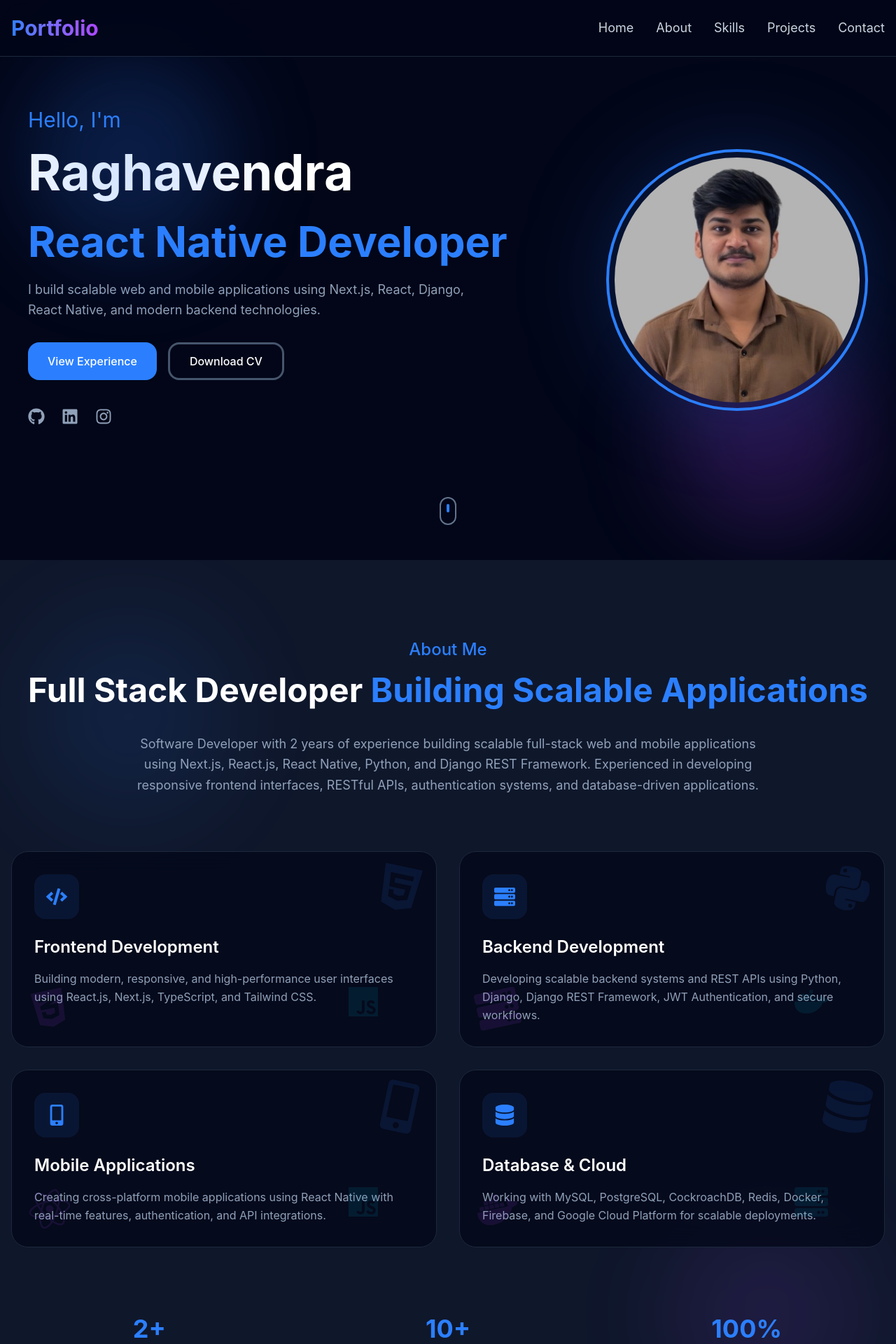
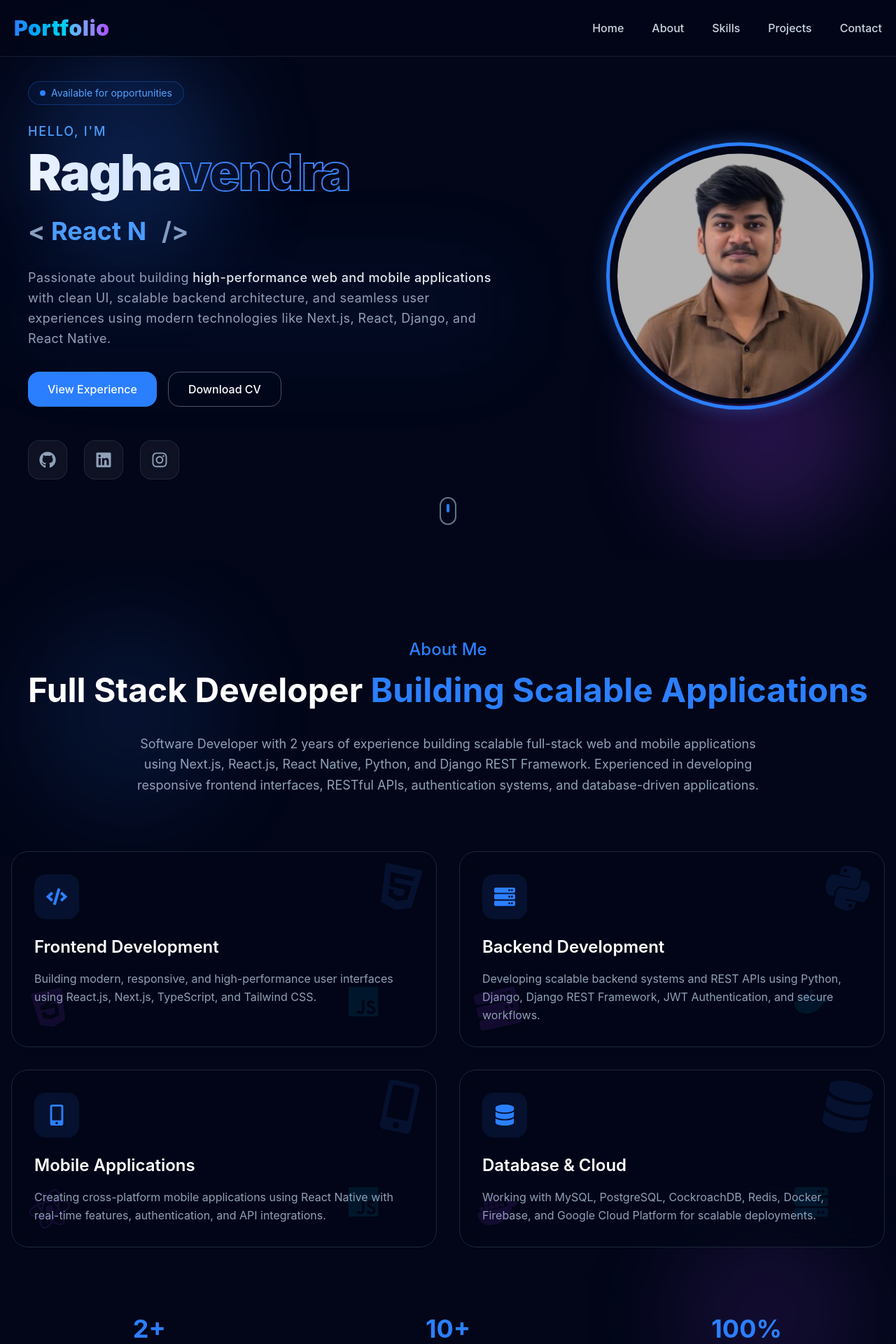
Before and after one commit to RaghuG27/Portfolio-Raghavendra, a Next.js app: page / in a window 1280 px wide. Shown: the top 1920 px of the page at 70% size. Built offline with nearby package versions, Linux system fonts and the light colour scheme.

Commit message:
Improved UI/UX

```diff
--- a/src/app/components/About.tsx
+++ b/src/app/components/About.tsx
@@ -69,7 +69,7 @@ export default function About() {
   return (
     <section
       id="about"
-      className="py-28 bg-slate-900 px-4 relative overflow-hidden"
+      className="py-28 bg-slate-950 px-4 relative overflow-hidden"
     >
       {/* Background Glow */}
       <div className="absolute top-20 left-10 w-72 h-72 bg-blue-500/10 rounded-full blur-3xl"></div>
--- a/src/app/components/Contact.tsx
+++ b/src/app/components/Contact.tsx
@@ -38,7 +38,7 @@ export default function Contact() {
   return (
     <section
       id="contact"
-      className="py-28 px-4 bg-slate-900 relative overflow-hidden"
+      className="py-28 px-4 bg-slate-950 relative overflow-hidden"
     >
       {/* Background Glow */}
       <div className="absolute top-10 right-10 w-72 h-72 bg-blue-500/10 rounded-full blur-3xl"></div>
--- a/src/app/components/Experience.tsx
+++ b/src/app/components/Experience.tsx
@@ -78,7 +78,7 @@ export default function Experience() {
   return (
     <section
       id="experience"
-      className="py-28  px-4 bg-slate-900 relative overflow-hidden"
+      className="py-28  px-4 bg-slate-950 relative overflow-hidden"
     >
       {/* Background Glow */}
       <div className="absolute top-20 left-10 w-72 h-72 bg-blue-500/10 rounded-full blur-3xl"></div>
--- a/src/app/components/Hero.tsx
+++ b/src/app/components/Hero.tsx
@@ -8,6 +8,11 @@ import {
   FaInstagram,
 } from "react-icons/fa";
 import { TypeAnimation } from "react-type-animation";
+
+const itemVariants = {
+  hidden: { opacity: 0, y: 20 },
+  visible: { opacity: 1, y: 0 },
+};
 
 export default function Hero() {
   return (
@@ -21,117 +26,234 @@ export default function Hero() {
       <div className="container mx-auto">
         <div className="flex flex-col-reverse lg:flex-row items-center justify-between gap-16">
 
-          {/* Left Content */}
+  {/* LEFT CONTENT */}
   <motion.div
-            initial={{ opacity: 0, x: -80 }}
-            animate={{ opacity: 1, x: 0 }}
-            transition={{ duration: 0.8 }}
+    initial="hidden"
+    animate="visible"
+    variants={{
+      hidden: {},
+      visible: {
+        transition: {
+          staggerChildren: 0.25,
+        },
+      },
+    }}
     className="text-center lg:text-left"
   >
-            <p className="text-blue-500 text-3xl mb-3">
+
+    {/* Status Badge */}
+    <motion.div
+      variants={{
+        hidden: { opacity: 0, y: 20 },
+        visible: { opacity: 1, y: 0 },
+      }}
+      transition={{ duration: 0.6 }}
+      className="inline-flex items-center gap-2 px-4 py-1.5 rounded-full border border-blue-500/30 bg-blue-500/5 text-blue-400 text-sm mb-6 backdrop-blur-md"
+    >
+      <span className="relative flex h-2 w-2">
+        <span className="animate-ping absolute inline-flex h-full w-full rounded-full bg-blue-400 opacity-75" />
+        <span className="relative inline-flex rounded-full h-2 w-2 bg-blue-500" />
+      </span>
+      Available for opportunities
+    </motion.div>
+
+    {/* Greeting */}
+    <motion.p
+      variants={{
+        hidden: { opacity: 0, x: -30 },
+        visible: { opacity: 1, x: 0 },
+      }}
+      transition={{ duration: 0.7 }}
+      className="text-blue-400 text-lg font-medium tracking-widest uppercase mb-2"
+    >
       Hello, I&apos;m
-            </p>
+    </motion.p>
 
-            <h1 className="text-5xl md:text-7xl font-bold leading-tight">
-              Raghavendra
+    {/* Heading */}
+    <motion.h1
+      variants={{
+        hidden: { opacity: 0, y: 40 },
+        visible: { opacity: 1, y: 0 },
+      }}
+      transition={{ duration: 0.8 }}
+      className="text-6xl md:text-7xl font-black leading-none tracking-tight"
+    >
+      <span className="text-white">Ragha</span>
 
+      <span
+        style={{
+          WebkitTextStroke: "2px rgb(59,130,246)",
+          color: "transparent",
+        }}
+      >
+        vendra
+      </span>
+    </motion.h1>
 
-            </h1>
-
-            <h3 className="text-2xl md:text-6xl font-bold mt-6 text-blue-500">
+    {/* Role */}
+    <motion.div
+      variants={{
+        hidden: { opacity: 0, y: 30 },
+        visible: { opacity: 1, y: 0 },
+      }}
+      transition={{ duration: 0.7 }}
+      className="mt-5 h-14 flex items-center justify-center lg:justify-start"
+    >
+      <span className="text-2xl md:text-4xl font-bold text-slate-400">
+        {"< "}
+        <span className="text-blue-400">
           <TypeAnimation
             sequence={[
               "Full Stack Developer",
               2000,
-            "React Native Developer",
+              "React Native Dev",
               2000,
-            "Frontend Developer",
+              "Frontend Engineer",
               2000,
-            "Backend Developer",
+              "Backend Engineer",
               2000,
             ]}
             wrapper="span"
-          speed={50}
+            speed={55}
             repeat={Infinity}
           />
-      </h3>
+        </span>
+        {" />"}
+      </span>
+    </motion.div>
 
-            <p className="text-slate-400 mt-6 max-w-2xl text-lg leading-relaxed">
-              I build scalable web and mobile applications using
-              Next.js, React, Django, React Native, and modern
-              backend technologies.
+    {/* Description */}
+    <motion.div
+      variants={{
+        hidden: { opacity: 0, y: 30 },
+        visible: { opacity: 1, y: 0 },
+      }}
+      transition={{ duration: 0.8 }}
+      className="relative mt-6 max-w-2xl"
+    >
+      <div className="absolute -inset-4 bg-blue-500/10 blur-3xl rounded-3xl opacity-60 pointer-events-none"></div>
+
+      <p className="relative text-slate-400 text-lg leading-relaxed tracking-wide backdrop-blur-sm">
+        Passionate about building
+        <span className="text-slate-200 font-medium">
+          {" "}high-performance web and mobile applications
+        </span>
+        {" "}with clean UI, scalable backend architecture, and seamless user
+        experiences using modern technologies like Next.js, React, Django,
+        and React Native.
       </p>
+    </motion.div>
 
     {/* Buttons */}
-            <div className="flex flex-wrap justify-center lg:justify-start gap-4 mt-8">
-              <button className="bg-blue-500 hover:bg-blue-600 cursor-pointer px-7 py-3 rounded-2xl transition duration-300 font-medium " onClick={()=>{
-              document.getElementById('experience')?.scrollIntoView({
-                behavior: 'smooth',
-              });
-}}>
+    <motion.div
+      variants={{
+        hidden: { opacity: 0, y: 30 },
+        visible: { opacity: 1, y: 0 },
+      }}
+      transition={{ duration: 0.8 }}
+      className="flex flex-wrap justify-center lg:justify-start gap-4 mt-8"
+    >
+      <button
+        className="bg-blue-500 hover:bg-blue-600 cursor-pointer px-7 py-3 rounded-2xl font-medium transition-all duration-300 hover:scale-105 hover:-translate-y-1 hover:shadow-[0_10px_30px_rgba(59,130,246,0.35)] active:scale-95"
+      >
         View Experience
       </button>
 
       <button
-              onClick={() => {
-                const link = document.createElement("a");
-                link.href = "/Raghavendra_Gabbur.pdf";
-                link.download = "Raghavendra_Gabbur.pdf";
-                link.click();
-              }}
-              className="border border-3 border-slate-600 hover:text-blue-500 cursor-pointer hover:border-blue-500 px-7 py-3 rounded-2xl transition duration-300 font-medium "
+        className="border border-slate-600 hover:text-blue-500 hover:border-blue-500 cursor-pointer px-7 py-3 rounded-2xl font-medium transition-all duration-300 hover:scale-105 hover:-translate-y-1 hover:shadow-[0_10px_30px_rgba(59,130,246,0.2)] active:scale-95 backdrop-blur-sm"
       >
         Download CV
       </button>
-            </div>
+    </motion.div>
 
     {/* Social Icons */}
-            <div className="flex justify-center lg:justify-start gap-6 my-10 text-2xl ">
-              <a
-                href="https://github.com/RaghuG27/"
-                className="text-slate-400 hover:text-blue-500 transition-all duration-300 transform hover:-translate-y-2 hover:scale-125"
+    <motion.div
+      variants={{
+        hidden: { opacity: 0, y: 20 },
+        visible: { opacity: 1, y: 0 },
+      }}
+      transition={{ duration: 0.8 }}
+      className="flex justify-center lg:justify-start gap-6 mt-12"
     >
-                <FaGithub />
-              </a>
-
-              <a
-                href="https://www.linkedin.com/in/raghavendra-gabbur/"
-                className="text-slate-400 hover:text-blue-500 transition-all duration-300 transform hover:-translate-y-2 hover:scale-125"
+      {[FaGithub, FaLinkedin, FaInstagram].map((Icon, index) => (
+        <motion.div
+          key={index}
+          whileHover={{ scale: 1.15, y: -5 }}
+          className="w-14 h-14 flex items-center justify-center rounded-2xl
+          bg-white/5 border border-slate-700/50 backdrop-blur-xl
+          text-slate-400 text-2xl
+          hover:text-blue-400 hover:border-blue-500
+          hover:shadow-[0_0_30px_rgba(34,211,238,0.45)]
+          transition-all duration-300"
         >
-                <FaLinkedin />
-              </a>
-
-              <a
-                href="#"
-                className="text-slate-400 hover:text-blue-500 transition-all duration-300 transform hover:-translate-y-2 hover:scale-125"
-              >
-                <FaInstagram />
-              </a>
-            </div>
+          <Icon />
+        </motion.div>
+      ))}
+    </motion.div>
   </motion.div>
 
-          {/* Right Image */}
+  {/* RIGHT IMAGE */}
   <motion.div
-            initial={{ opacity: 0, x: 80 }}
-            animate={{ opacity: 1, x: 0 }}
-            transition={{ duration: 0.8 }}
-            className="relative"
+    initial={{ opacity: 0, scale: 0.8 }}
+    animate={{ opacity: 1, scale: 1 }}
+    transition={{
+      duration: 1,
+      delay: 1.5,
+    }}
+    className="relative flex items-center justify-center"
   >
-            {/* Glow Effect */}
-            <div className="absolute inset-0 bg-blue-500/20 rounded-full blur-3xl"></div>
 
-            <div className="relative border-4 border-blue-500 rounded-full p-2 mt-25 md:mt-0">
+
+
+
+
+    {/* Floating Image */}
+<motion.div
+  animate={{
+    y: [0, -10, 0],
+  }}
+  transition={{
+    duration: 4,
+    repeat: Infinity,
+    ease: "easeInOut",
+  }}
+  className="relative mt-25 md:mt-0"
+>
+
+  {/* Complete Ring */}
+<div
+  className="
+    absolute
+    -inset-2
+    rounded-full
+    border-[5px]
+    border-blue-500
+    shadow-[0_0_25px_rgba(59,130,246,0.35)]
+  "
+/>
+
+{/* Image */}
+<div
+  className="
+    relative
+    rounded-full
+    p-2
+    bg-[#020617]
+  "
+>
   <Image
     src="/profile.jpg"
     alt="profile"
     width={350}
     height={350}
-                className="rounded-full object-cover
+    className="
+      rounded-full object-cover
       w-[200px] h-[200px]
-                md:w-[350px] md:h-[350px] "
-
+      md:w-[350px] md:h-[350px]
+    "
   />
 </div>
+</motion.div>
   </motion.div>
 </div>
       </div>
--- a/src/app/components/NavBar.tsx
+++ b/src/app/components/NavBar.tsx
@@ -2,81 +2,161 @@
 
 import Link from "next/link";
 import { useState } from "react";
+import { motion, AnimatePresence } from "framer-motion";
 import { HiMenuAlt3, HiX } from "react-icons/hi";
 
+export default function NavBar() {
+  const [menuOpen, setMenuOpen] = useState(false);
 
-export default function NavBar() {
-  const [menuOpen,setMenuOpen] = useState(false)
   const navLinks = [
-    {name:'Home',path:'#'},
-    {name:'About',path:'#about'},
-    {name:'Skills',path:'#skills'},
-    {name:'Projects',path:'#projects'},
-    {name:'Contact',path:'#contact'}
-  ]
+    { name: "Home", path: "#" },
+    { name: "About", path: "#about" },
+    { name: "Skills", path: "#skills" },
+    { name: "Projects", path: "#projects" },
+    { name: "Contact", path: "#contact" },
+  ];
+
   return (
-   <nav className="fixed top-0 left-0 w-full z-50 bg-slate-950/80 backdrop-blur-lg border-b border-slate-800">
-    <div className="container mx-auto px-4">
-      <div className="flex items-center justify-between h-20 text-lg">
-        <Link href='/' className="text-3xl font-bold bg-gradient-to-r from-blue-500 to-purple-500 bg-clip-text text-transparent">
+    <motion.nav
+      initial={{ y: -80 }}
+      animate={{ y: 0 }}
+      transition={{ duration: 0.7 }}
+      className="
+        fixed top-0 left-0 w-full z-50
+        bg-slate-950/70
+        backdrop-blur-2xl
+        border-b border-white/10
+      "
+    >
+      <div className="container mx-auto px-5">
+        <div className="flex items-center justify-between h-20">
+
+          {/* Logo */}
+          <Link
+            href="/"
+            className="
+              text-3xl font-black tracking-wide
+              bg-gradient-to-r from-blue-500 via-cyan-400 to-purple-500
+              bg-clip-text text-transparent
+            "
+          >
             Portfolio
           </Link>
 
           {/* Desktop Menu */}
-        <div className="hidden md:flex items-center gap-8 " >
-            {navLinks.map((link)=>(
-              <a
+          <div className="hidden md:flex items-center gap-10">
+            {navLinks.map((link, index) => (
+              <motion.a
                 key={link.name}
                 href={link.path}
-      className="relative text-slate-300 hover:text-white transition duration-300 no-underline after:absolute after:left-0 after:-bottom-1 after:h-[2px] after:w-0 after:bg-gradient-to-r after:from-blue-500 after:to-purple-500 after:transition-all after:duration-300 hover:after:w-full"
+                initial={{ opacity: 0, y: -15 }}
+                animate={{ opacity: 1, y: 0 }}
+                transition={{ delay: index * 0.1 }}
+                className="
+                  relative text-slate-300 font-medium
+                  hover:text-white
+                  transition-all duration-300
+                  group
+                "
               >
                 {link.name}
-    </a>
+
+                {/* Animated Underline */}
+                <span
+                  className="
+                    absolute left-0 -bottom-2
+                    w-0 h-[2px]
+                    bg-gradient-to-r from-blue-500 to-cyan-400
+                    transition-all duration-300
+                    group-hover:w-full
+                  "
+                ></span>
+              </motion.a>
             ))}
+
 
           </div>
 
-        {/* Mobile Menu Button */}
-        <button className="md:hidden text-white text-3xl" onClick={()=>setMenuOpen(!menuOpen)}>
+          {/* Mobile Button */}
+          <button
+            className="
+              md:hidden
+              text-white text-3xl
+              transition-transform duration-300
+              hover:scale-110
+            "
+            onClick={() => setMenuOpen(!menuOpen)}
+          >
             {menuOpen ? <HiX /> : <HiMenuAlt3 />}
           </button>
+        </div>
+      </div>
 
       {/* Mobile Menu */}
+      <AnimatePresence>
+        {menuOpen && (
+          <motion.div
+            initial={{ opacity: 0, y: -30 }}
+            animate={{ opacity: 1, y: 0 }}
+            exit={{ opacity: 0, y: -30 }}
+            transition={{ duration: 0.3 }}
+            className="
+              md:hidden
+              bg-slate-950/95
+              backdrop-blur-2xl
+              border-t border-white/10
+            "
+          >
+            <div className="flex flex-col px-6 py-8 gap-6">
 
-          <div
-            className={`md:hidden absolute top-20 left-0 w-full bg-slate-950/95 backdrop-blur-xl border-b border-slate-800 transition-all duration-300 overflow-hidden ${
-              menuOpen ? "max-h-[500px] opacity-100" : "max-h-0 opacity-0"
-            }`}
-          >
-            <div className="flex flex-col px-6 py-6 gap-5">
-
-              {navLinks.map((link) => (
-                <a
+              {navLinks.map((link, index) => (
+                <motion.a
                   key={link.name}
                   href={link.path}
                   onClick={() => setMenuOpen(false)}
-                  className="text-slate-300 hover:text-blue-500 transition duration-300 text-lg font-medium no-underline border-b border-slate-800 pb-3"
+                  initial={{ opacity: 0, x: -20 }}
+                  animate={{ opacity: 1, x: 0 }}
+                  transition={{ delay: index * 0.08 }}
+                  className="
+                    text-slate-300
+                    hover:text-blue-400
+                    transition-all duration-300
+                    text-lg font-medium
+                    border-b border-slate-800
+                    pb-3
+                  "
                 >
                   {link.name}
-                </a>
+                </motion.a>
               ))}
 
-               <button
+              {/* Mobile Resume Button */}
+              <motion.button
+                initial={{ opacity: 0, y: 20 }}
+                animate={{ opacity: 1, y: 0 }}
+                transition={{ delay: 0.4 }}
                 onClick={() => {
                   const link = document.createElement("a");
                   link.href = "/Raghavendra_Gabbur.pdf";
                   link.download = "Raghavendra_Gabbur.pdf";
                   link.click();
                 }}
-              className="border border-3 border-slate-600 hover:text-blue-500 cursor-pointer hover:border-blue-500 px-7 py-3 rounded-2xl transition duration-300 font-medium"
+                className="
+                  bg-blue-500 hover:bg-blue-600
+                  text-white
+                  py-3 rounded-2xl
+                  font-medium
+                  transition-all duration-300
+                  hover:scale-[1.02]
+                  hover:shadow-[0_10px_30px_rgba(59,130,246,0.35)]
+                "
               >
                 Download Resume
-            </button>
+              </motion.button>
             </div>
-          </div>
-
-      </div>
-    </div>
-   </nav>
-  )
+          </motion.div>
+        )}
+      </AnimatePresence>
+    </motion.nav>
+  );
 }
--- a/src/app/components/ProjectExperience.tsx
+++ b/src/app/components/ProjectExperience.tsx
@@ -54,7 +54,7 @@ export default function ProjectExperience() {
   return (
     <section
       id="projects"
-      className="py-28 px-4 bg-slate-900 relative overflow-hidden"
+      className="py-28 px-4 bg-slate-950 relative overflow-hidden"
     >
       {/* Background Glow */}
       <div className="absolute top-20 right-10 w-72 h-72 bg-purple-500/10 rounded-full blur-3xl"></div>
```
Also changed, not shown: src/app/components/skills.tsx (+113 -17 lines). Lines whose indentation alone changed are shown as unchanged.
